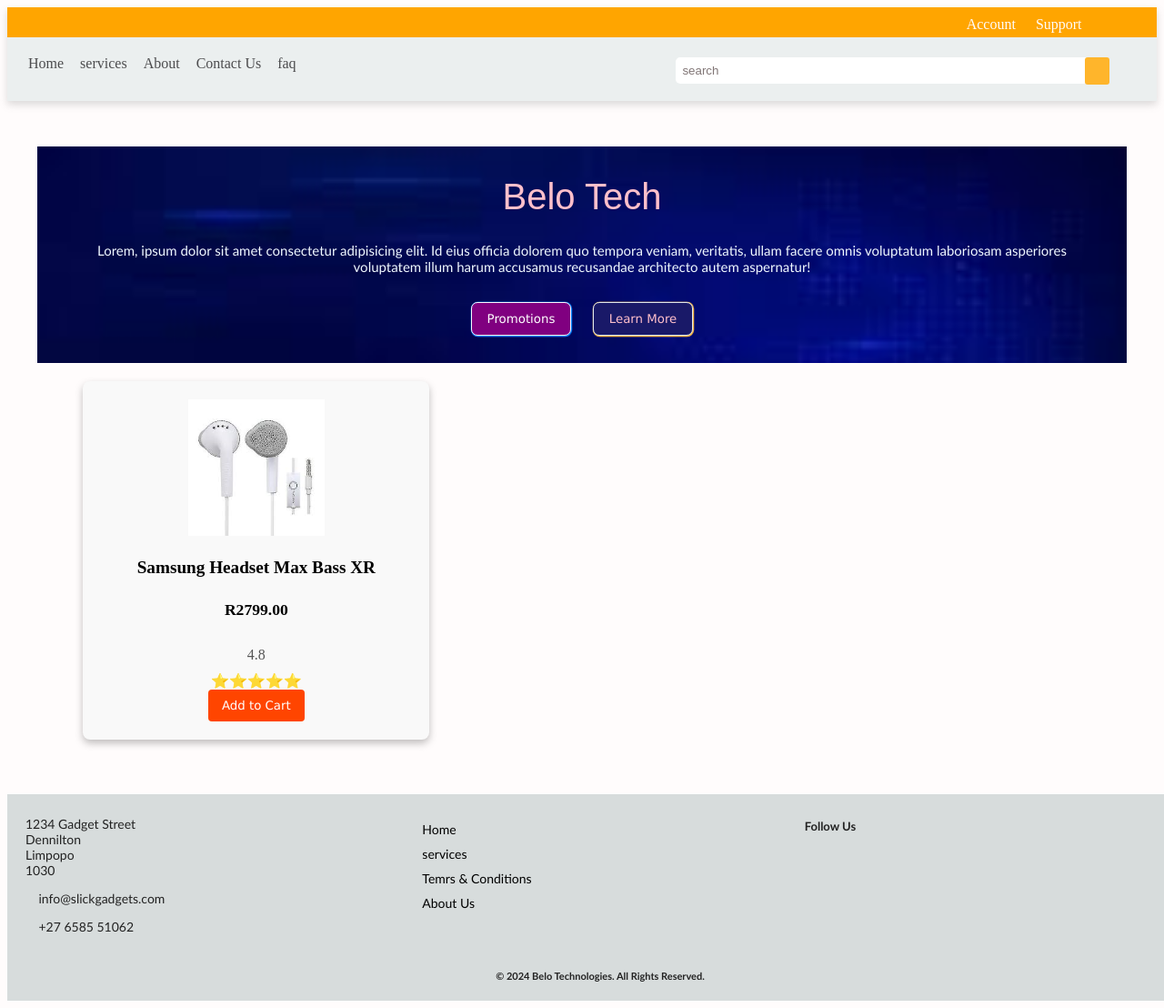
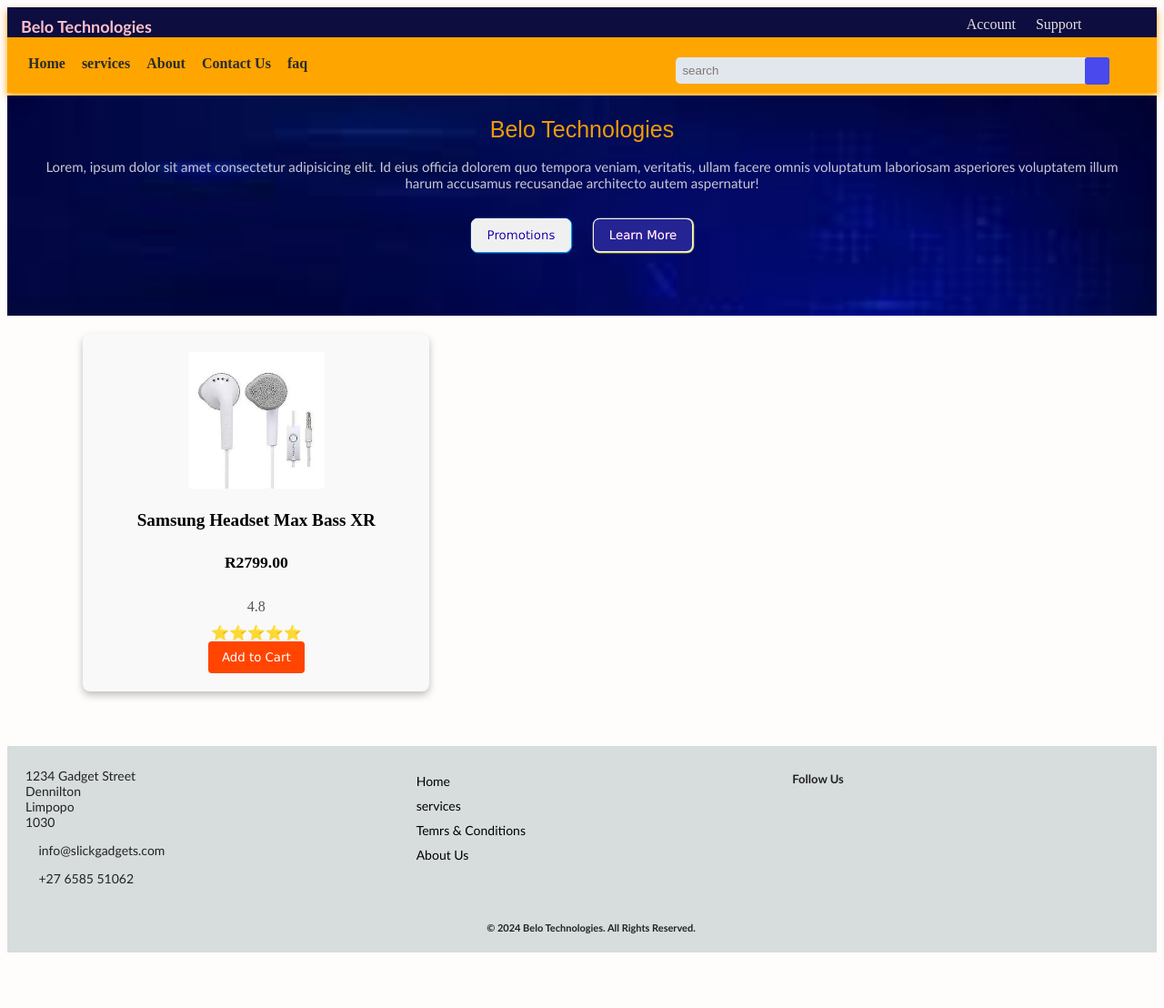
Before and after one commit to KayDrew/gadget-store, a Node server app: page / in a window 1280 px wide. Shown: the whole page at 91% size. After the commit the page ends 1047 px from the top, so only its background shows below. Run offline with Node 20, Linux system fonts and the light colour scheme; some libraries are stand-ins or nearby versions; some web fonts are replaced.

Commit message:
updated style for intro div

```diff
--- a/public/css/style.css
+++ b/public/css/style.css
@@ -1,7 +1,13 @@
-
+#logo{
+    font-family: 'Trebuchet MS', 'Lucida Sans Unicode', 'Lucida Grande', 'Lucida Sans', Arial, sans-serif;
+    font-size: large;
+    font-weight: bolder;
+    color: pink;
+    margin-left: 15px;
+}
 
 #searchBtn{
-background-color: rgb(255, 181, 43);
+background-color: rgb(73, 73, 238);
 border-left: none;
 border-radius: 3px;
 height: 31px;
@@ -25,8 +31,9 @@
     width: 90%;
     padding: 7px;
     margin-left: -23px;
-    margin-bottom: 30px;
+    margin-bottom: 10px;
     margin-top: 2px;
+    background-color: rgb(225, 231, 237);
 }
 
 .search{
@@ -81,22 +88,16 @@
 
 header {
 
-    color: white;
-    background-color: orange;
-    margin-bottom: 30px;
-    box-shadow: 0 4px 8px rgba(114, 114, 114, 0.25);
-    width: 100%;
+    color: rgb(74, 71, 71);
+    background-color: rgb(13, 13, 63);
+    box-shadow: 0 4px 8px orange;
     padding-top: 10px;
     display: grid;
+    max-height: 200px;
+   margin-bottom: 3px;
+    }
 
 
-}
-
-#logo{
-    margin-left: -35px;
-    margin-top: -20px;
-    width: 200px;
-}
 
 nav ul {
     list-style: none;
@@ -114,7 +115,6 @@
     background-color:rgb(215, 220, 220);
     color: rgb(34, 34, 34);
     padding-left: 20px;
-    width: 100%;
     margin-top: 40px;
     font-size: 12px;
     padding-bottom: 10px;
@@ -329,7 +329,7 @@
     display: inline-block;
     font-size: 20px;
     border: none;
-    background-color:rgb(232, 237, 237);
+    background-color:orange;
 }
 
 .dropdownContent{
@@ -355,7 +355,7 @@
 .navIcons a{
     margin-left: 18px;
     font-size: 20px;
-    color: rgb(255, 252, 252);
+    color: rgb(228, 224, 224);
 
 
 }
@@ -367,8 +367,10 @@
 
 .dropdownContent a{
     display: block;
-    color: rgb(24, 23, 23);
+    color: rgb(45, 44, 44);
     margin-bottom: 10px;
+    font-weight: bold;
+
   }
 
 
@@ -408,7 +410,6 @@
 
     .dropdownContent a{
         display: inline-block;
-        color: rgb(76, 76, 78);
         margin-bottom: 0px;
         margin-left: 14px;
       }
@@ -444,13 +445,9 @@
 
 
 #intro h1{
-    font-size:40px;
+    font-size:30px;
 }
 
-header{
-    max-height: 100px;
-    margin-bottom: 50px;
-}
 
 
 footer, .footernav a{
@@ -471,17 +468,17 @@
     color: #d4d5df;
     padding-right: 30px;
     padding-left: 30px;
-    padding-bottom: 30px;
-    width: 90%;
-    margin: 0 auto;
+    padding-bottom: 70px;
     text-align: center;
     padding-top: 6px;
+    filter: contrast(1.8);
+    filter: brightness(0.94);
 
 }
 
 #introBtn1{
-    background-color: purple;
-    color: white;
+    background-color: rgb(248, 216, 221);
+    color: navy;
     padding: 10px;
     width: 110px;
     border: none;
@@ -489,6 +486,9 @@
     border: 1px solid rgb(247, 247, 255);
     box-shadow: 0.5px 0.5px 0.7px 0.7px rgb(0, 128, 255);
     margin-right: 20px;
+    opacity: 1.5;
+    filter: contrast(1.7);
+    filter: brightness(1.3);
 }
 
 
@@ -500,6 +500,9 @@
     border: 1px solid rgb(225, 232, 237);
     border-radius: 7px;
     box-shadow: 0.5px 0.5px 0.7px 0.7px rgb(255, 189, 65);
+    opacity: 1.5;
+    filter: contrast(1.7);
+    filter: brightness(1.5);
 }
 
 
@@ -511,20 +514,26 @@
 #intro h1{
     font-family:sans-serif;
     font-weight:lighter;
-    color: pink;
+    color: orange;
+    opacity: 1.2;
+    filter: contrast(1.2);
+    filter: brightness(1);
+    font-size: 25px;
 }
 
 #intro p{
     font-family:Georgia, 'Times New Roman', Times, serif;
     font-weight:0.5px;
     font-size:15px;
-    margin-bottom:30px
+    margin-bottom:30px;
+    opacity: 1.2;
+    filter: contrast(1.2);
+    filter: brightness(1);
 }
 
 .splitNav{
-    background-color:rgb(235, 239, 239);
+    background-color:orange;
     max-height:70px ;
-
 }
 
 .a{
--- a/views/index.handlebars
+++ b/views/index.handlebars
@@ -4,8 +4,10 @@
     </head>
 
 <body style="background-image: rgb(244, 244, 251);">
-    <div id="intro" style="background-image: url(tech2.jpeg);background-repeat:no-repeat;background-size:cover; color:aliceblue">
-        <h1>Belo Tech</h1>
+
+    <div id="intro" style="background-image: url(tech2.jpeg);opacity:1;background-repeat:no-repeat;background-size:cover; color:whitesmke;border:none">
+
+        <h1>Belo Technologies</h1>
         <p style="font-family: 'Gill Sans', 'Gill Sans MT', Calibri, 'Trebuchet MS', sans-serif;">Lorem, ipsum dolor sit amet consectetur adipisicing elit. Id eius officia dolorem quo tempora veniam, veritatis,
             ullam facere omnis voluptatum laboriosam asperiores
              voluptatem illum harum accusamus recusandae architecto autem aspernatur!</p>
@@ -13,7 +15,8 @@
                 <button id="introBtn1">Promotions</button>
                 <button id="introBtn2">Learn More</button>
             </div>
-    </div>
+            </div>
+
 
 <form action="/product" method="get">
 <div class="row1">
--- a/views/layouts/main.handlebars
+++ b/views/layouts/main.handlebars
@@ -10,6 +10,7 @@
 <body style="background-color: rgb(255, 252, 252);">
 <header>
   <nav>
+    <span id="logo">Belo Technologies</span>
     <div class="navIcons">
         <div class="extraLinks">
       <a href="account" target="_blank" style="font-size: medium;">Account</a>
```
Also changed, not shown: images/20240209_155044.jpg (added), images/20240209_155118.jpg (added), images/20240209_155216.jpg (added), images/logo.jpg (deleted), images/logo.png, images/mic.png (deleted), images/tech).jpeg (deleted), images/tech.png (deleted).
